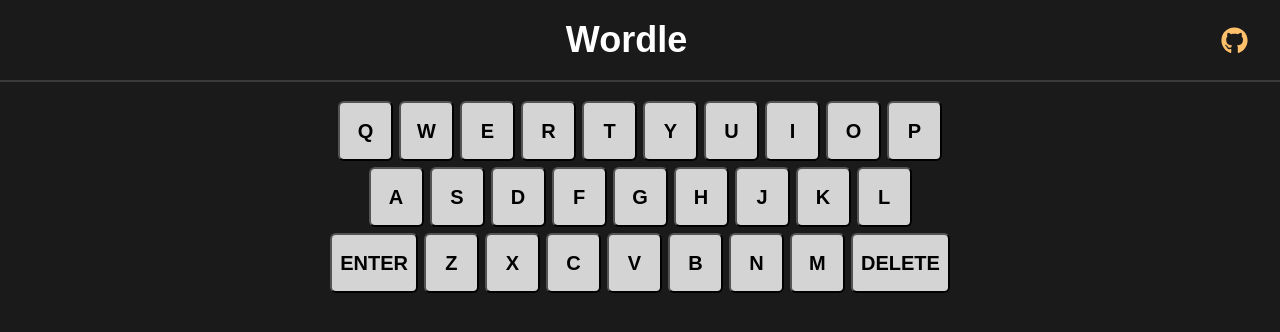
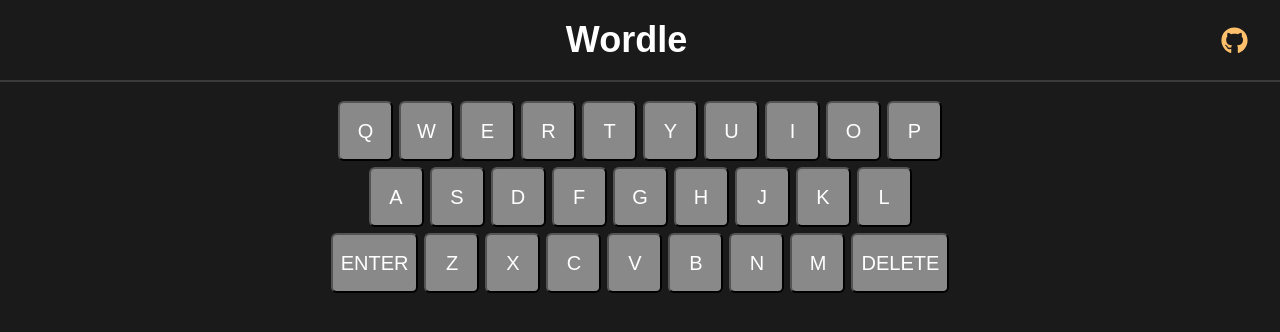
Before and after one commit to MichaelFarquhar/wordle-clone, a React (Create React App) app: page / in a window 1280 px wide. Shown: the top 332 px of the page. Built offline with nearby package versions, Linux system fonts and the light colour scheme; a web font is replaced by a local one.

Commit message:
Store all words and letters map into context

```diff
--- a/src/App.tsx
+++ b/src/App.tsx
@@ -1,54 +1,48 @@
 import { useState, useEffect, useCallback } from 'react';
 import './App.css';
 import './normalize.css';
-import { AppContext } from './context/AppContext';
 
 import { Header, Body, Footer } from './components/layout';
 
-// Wordle word list found here: https://gist.github.com/cfreshman/a7b776506c73284511034e63af1017ee
-async function fetchAllWords(): Promise<Set<string>> {
-    const wordleList = require('./wordle-list.txt');
-    let wordleListArray: Array<string>;
+import { getLetters } from './utils/getLetters';
+import { LetterType } from './context/ContextTypes';
 
-    // Get word list from file reader
-    const fetchFile = await fetch(wordleList)
-        .then((resp) => resp.text())
-        .then((text) => {
-            // Turn string into array, then return as a new Set
-            wordleListArray = text.split(/\r?\n/);
-            return new Set(wordleListArray);
-        })
-        .catch((err) => console.log(err));
+import { AppProvider } from './context/AppContext';
 
-    return fetchFile ?? new Set();
-}
+// Get all letters and set letter object in context
+const letters = getLetters;
+const lettersObject = letters.reduce((accumulator, value) => {
+    return {
+        ...accumulator,
+        [value]: {
+            letter: value,
+            status: LetterType.DEFAULT,
+        },
+    };
+}, {});
 
 function App() {
     const [data, setData] = useState({});
-    const [wordList, setWordList] = useState<Set<string>>(new Set());
+    // const [wordList, setWordList] = useState<Set<string>>(new Set());
 
-    // Store Word Set into state
-    const memoizedFetchWords = useCallback(() => {
-        fetchAllWords().then((wordSet) => {
-            setWordList(wordSet);
-        });
-    }, [wordList]);
+    // // Store Word Set into state
+    // const memoizedFetchWords = useCallback(() => {
+    //     fetchAllWords().then((wordSet) => {
+    //         setWordList(wordSet);
+    //     });
+    // }, []);
 
-    useEffect(() => {
-        memoizedFetchWords();
-    }, []);
+    // useEffect(() => {
+    //     memoizedFetchWords();
+    // }, []);
 
     return (
         <div className="app">
-            <Header />
-            <AppContext.Provider
-                value={{
-                    wordList,
-                }}
-            >
+            <AppProvider>
+                <Header />
                 <Body />
-            </AppContext.Provider>
-            <Footer />
+                <Footer />
+            </AppProvider>
         </div>
     );
 }
--- a/src/components/Keyboard/Keyboard.scss
+++ b/src/components/Keyboard/Keyboard.scss
@@ -14,10 +14,11 @@
         min-width: 55px;
         height: 60px;
         font-size: 1.25rem;
-        background: rgb(212, 212, 212);
+        background: rgb(137 137 137);
+        color: white;
         border-radius: 6px;
-        font-weight: bold;
         transition: 100ms ease;
+        text-transform: uppercase;
 
         &:hover {
             cursor: pointer;
--- a/src/components/Keyboard/Keyboard.tsx
+++ b/src/components/Keyboard/Keyboard.tsx
@@ -1,17 +1,16 @@
-import React from 'react';
 import KeyboardRow from './KeyboardRow';
 import './Keyboard.scss';
 
 const Keyboard = () => {
-    const rowOneLetters = ['Q', 'W', 'E', 'R', 'T', 'Y', 'U', 'I', 'O', 'P'];
-    const rowTwoLetters = ['A', 'S', 'D', 'F', 'G', 'H', 'J', 'K', 'L'];
-    const rowThreeLetters = ['ENTER', 'Z', 'X', 'C', 'V', 'B', 'N', 'M', 'DELETE'];
+    const rowOneLetters = ['q', 'w', 'e', 'r', 't', 'y', 'u', 'i', 'o', 'p'];
+    const rowTwoLetters = ['a', 's', 'd', 'f', 'g', 'h', 'j', 'k', 'l'];
+    const rowThreeLetters = ['enter', 'z', 'x', 'c', 'v', 'b', 'n', 'm', 'delete'];
 
     return (
         <section className="keyboard">
-            <KeyboardRow letters={rowOneLetters} />
-            <KeyboardRow letters={rowTwoLetters} />
-            <KeyboardRow letters={rowThreeLetters} />
+            <KeyboardRow rowLetters={rowOneLetters} />
+            <KeyboardRow rowLetters={rowTwoLetters} />
+            <KeyboardRow rowLetters={rowThreeLetters} />
         </section>
     );
 };
--- a/src/components/Keyboard/KeyboardRow.tsx
+++ b/src/components/Keyboard/KeyboardRow.tsx
@@ -1,19 +1,28 @@
-import React from "react";
-import KeyboardButton from "./KeyboardButton";
-import "./Keyboard.scss";
+import { useContext } from 'react';
+import KeyboardButton from './KeyboardButton';
+import './Keyboard.scss';
+import { AppContext } from '../../context/AppContext';
 
 interface Props {
-  letters: Array<string>;
+    rowLetters: string[];
 }
 
-const KeyboardRow = ({ letters }: Props) => {
-  return (
-    <div className="keyboard__row">
-      {letters?.map((letter: string, id: number) => (
-        <KeyboardButton text={letter} key={id} disabled={false} />
-      ))}
-    </div>
-  );
+const KeyboardRow = ({ rowLetters }: Props) => {
+    const { letters } = useContext(AppContext).store;
+    // console.log(letters);
+
+    return (
+        <div className="keyboard__row">
+            {letters &&
+                rowLetters?.map((letter: string, id: number) => (
+                    <KeyboardButton
+                        text={letters.get(letter)?.letter || ''}
+                        key={id}
+                        disabled={false}
+                    />
+                ))}
+        </div>
+    );
 };
 
 export default KeyboardRow;
--- a/src/context/AppContext.ts
+++ /dev/null
@@ -1,3 +0,0 @@
-import { createContext } from 'react';
-
-export const AppContext = createContext({});
--- /dev/null
+++ b/src/context/AppContext.tsx
@@ -0,0 +1,101 @@
+import React, { createContext, useState, useEffect, useCallback } from 'react';
+import { getLetters } from '../utils/getLetters';
+import { IAppContext, LetterType } from './ContextTypes';
+
+// const letters = getLetters;
+
+// const lettersObject = letters.reduce((accumulator, value) => {
+//     return {
+//         ...accumulator,
+//         [value]: {
+//             letter: value,
+//             status: LetterType.DEFAULT,
+//         },
+//     };
+// }, {});
+
+interface IAppProvider {
+    children: React.ReactNode;
+}
+
+// Get all letters and set letter object in context
+const letters = getLetters;
+const letterMap = new Map();
+letters.forEach((item) => {
+    letterMap.set(item, {
+        letter: item,
+        status: LetterType.DEFAULT,
+    });
+});
+
+// const lettersObject = letters.reduce((accumulator, value) => {
+//     return {
+//         ...accumulator,
+//         [value]: {
+//             letter: value,
+//             status: LetterType.DEFAULT,
+//         },
+//     };
+// }, {});
+
+// Wordle word list found here: https://gist.github.com/cfreshman/a7b776506c73284511034e63af1017ee
+async function fetchAllWords(): Promise<Set<string>> {
+    const wordleList = require('../wordle-list.txt');
+    let wordleListArray: Array<string>;
+
+    // Get word list from file reader
+    const fetchFile = await fetch(wordleList)
+        .then((resp) => resp.text())
+        .then((text) => {
+            // Turn string into array, then return as a new Set
+            wordleListArray = text.split(/\r?\n/);
+            return new Set(wordleListArray);
+        })
+        .catch((err) => console.log(err));
+
+    return fetchFile ?? new Set();
+}
+
+const initialContext: IAppContext = {
+    store: {
+        allWords: new Set(),
+        winningWord: [],
+        currentGuess: [],
+        currentRow: 0,
+        letters: new Map(),
+    },
+    actions: {},
+};
+
+export const AppContext = createContext(initialContext);
+
+export function AppProvider({ children }: IAppProvider) {
+    const [wordList, setWordList] = useState<Set<string>>(new Set());
+
+    // Store Word Set into state
+    const memoizedFetchWords = useCallback(() => {
+        fetchAllWords().then((wordSet) => {
+            setWordList(wordSet);
+        });
+    }, []);
+
+    useEffect(() => {
+        memoizedFetchWords();
+    }, [memoizedFetchWords]);
+
+    return (
+        <AppContext.Provider
+            value={{
+                store: {
+                    allWords: wordList,
+                    letters: letterMap,
+                },
+                actions: {
+                    setWordList,
+                },
+            }}
+        >
+            {children}
+        </AppContext.Provider>
+    );
+}
--- /dev/null
+++ b/src/context/ContextTypes.ts
@@ -0,0 +1,54 @@
+//     q: ILetter;
+//     w: ILetter;
+//     e: ILetter;
+//     r: ILetter;
+//     t: ILetter;
+//     y: ILetter;
+//     u: ILetter;
+//     i: ILetter;
+//     o: ILetter;
+//     p: ILetter;
+//     a: ILetter;
+//     s: ILetter;
+//     d: ILetter;
+//     f: ILetter;
+//     g: ILetter;
+//     h: ILetter;
+//     j: ILetter;
+//     k: ILetter;
+//     l: ILetter;
+//     ENTER: ILetter;
+//     z: ILetter;
+//     x: ILetter;
+//     c: ILetter;
+//     v: ILetter;
+//     b: ILetter;
+//     n: ILetter;
+//     m: ILetter;
+//     DELETE: ILetter;
+// }
+
+export enum LetterType {
+    DEFAULT, // Letter no entered
+    YELLOW, // Letter is correct but in wrong space
+    GREEN, // Letter is correct and in correct space
+    DISABLED, // Letter is not in word and cannot be used
+}
+
+export interface ILetter {
+    letter: string;
+    status: LetterType;
+}
+
+export interface IStoreContext {
+    allWords: Set<string>; // Master word list from txt file
+    winningWord?: string[]; // The word to be guessed to the win the game. Array of 5 letter characters.
+    currentGuess?: string[]; // The current word being guessed. Array of 5 letter characters
+    currentRow?: number; // The current row we are on in the word grid
+    letters?: Map<string, ILetter>; // Each letter has their own object property to be easier searched
+}
+
+export interface IAppContext {
+    store: IStoreContext;
+    actions: any;
+}
--- /dev/null
+++ b/src/utils/getLetters.ts
@@ -0,0 +1,30 @@
+export const getLetters = [
+    'q',
+    'w',
+    'e',
+    'r',
+    't',
+    'y',
+    'u',
+    'i',
+    'o',
+    'p',
+    'a',
+    's',
+    'd',
+    'f',
+    'g',
+    'h',
+    'j',
+    'k',
+    'l',
+    'enter',
+    'z',
+    'x',
+    'c',
+    'v',
+    'b',
+    'n',
+    'm',
+    'delete',
+];
```
